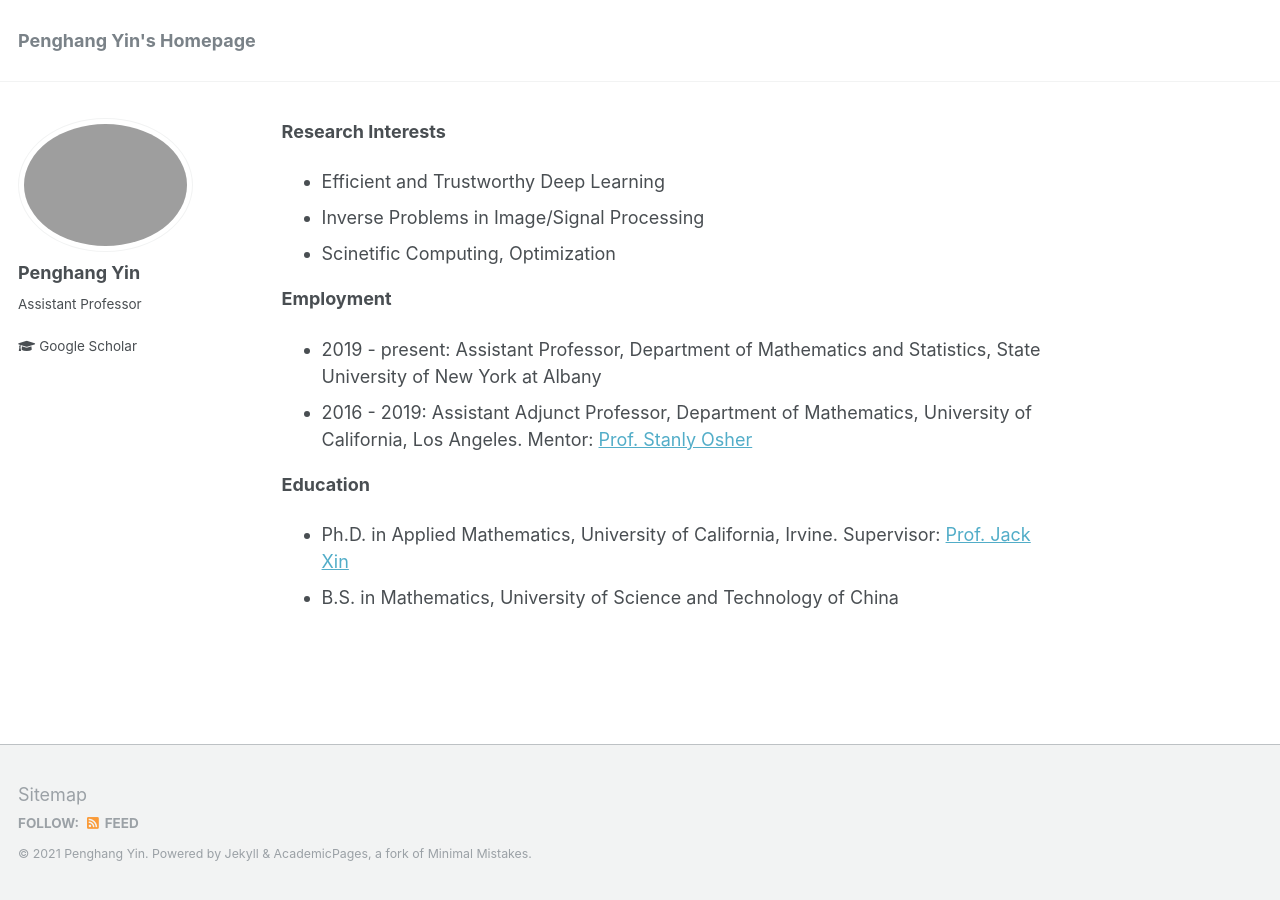
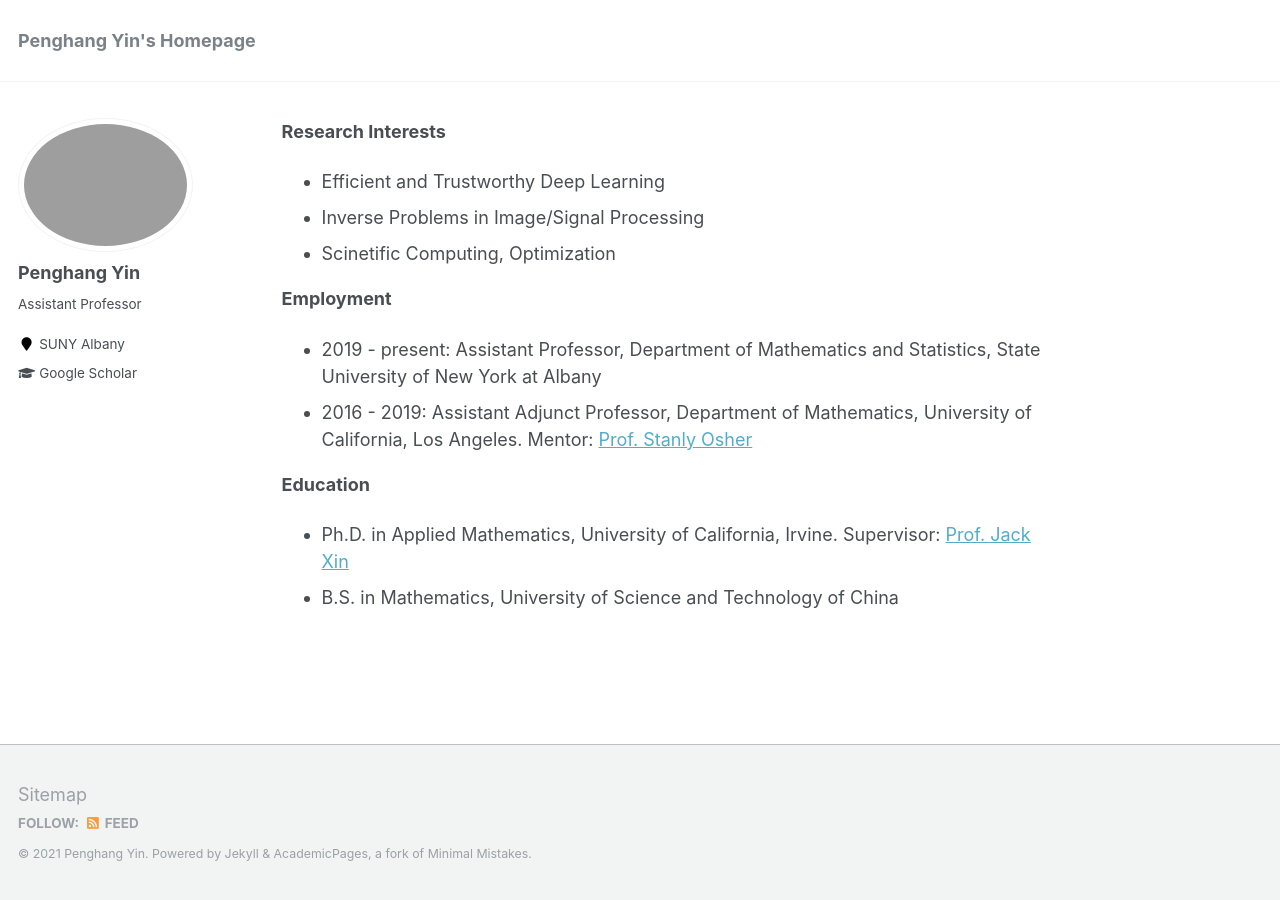
Before and after one commit to yin-penghang/yin-penghang.github.io, a Jekyll site: the page built from _pages/about.md, in a window 1280 px wide. Built offline with Jekyll 4.4.1, drawn with Linux system fonts in a browser that asks for light colours.

Commit message:
Update _config.yml

```diff
--- a/_config.yml
+++ b/_config.yml
@@ -81,10 +81,10 @@ analytics:
 # Site Author
 author:
   name             : "Penghang Yin"
-  #avatar           : "profile.png"
+  avatar           : #"profile.png"
   bio              : "Assistant Professor"
   location         :
-  employer         :
+  employer         : SUNY Albany
   pubmed           :
   googlescholar    : "https://scholar.google.com/citations?user=PY1Cb7MAAAAJ&hl=en"
   email            :
```
